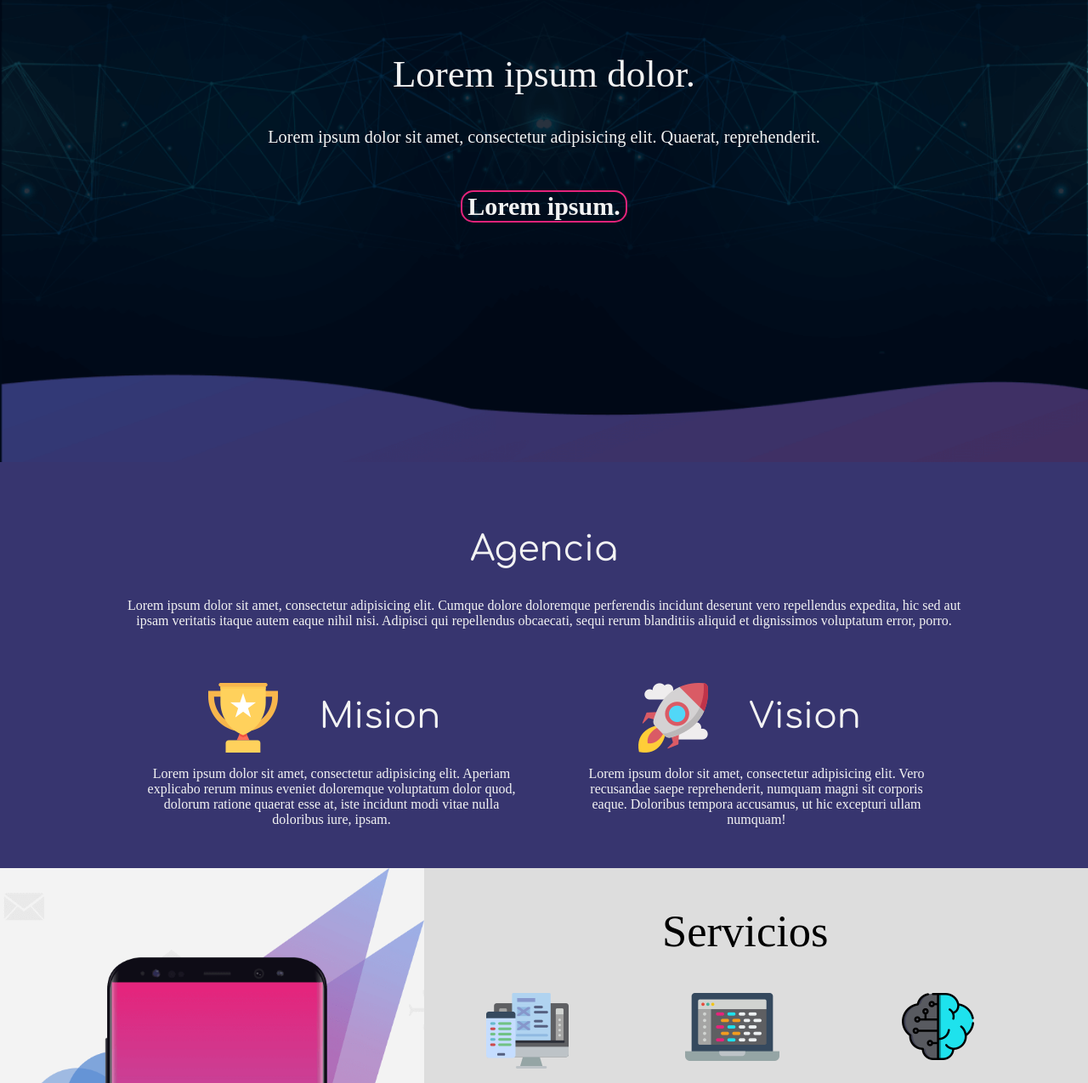
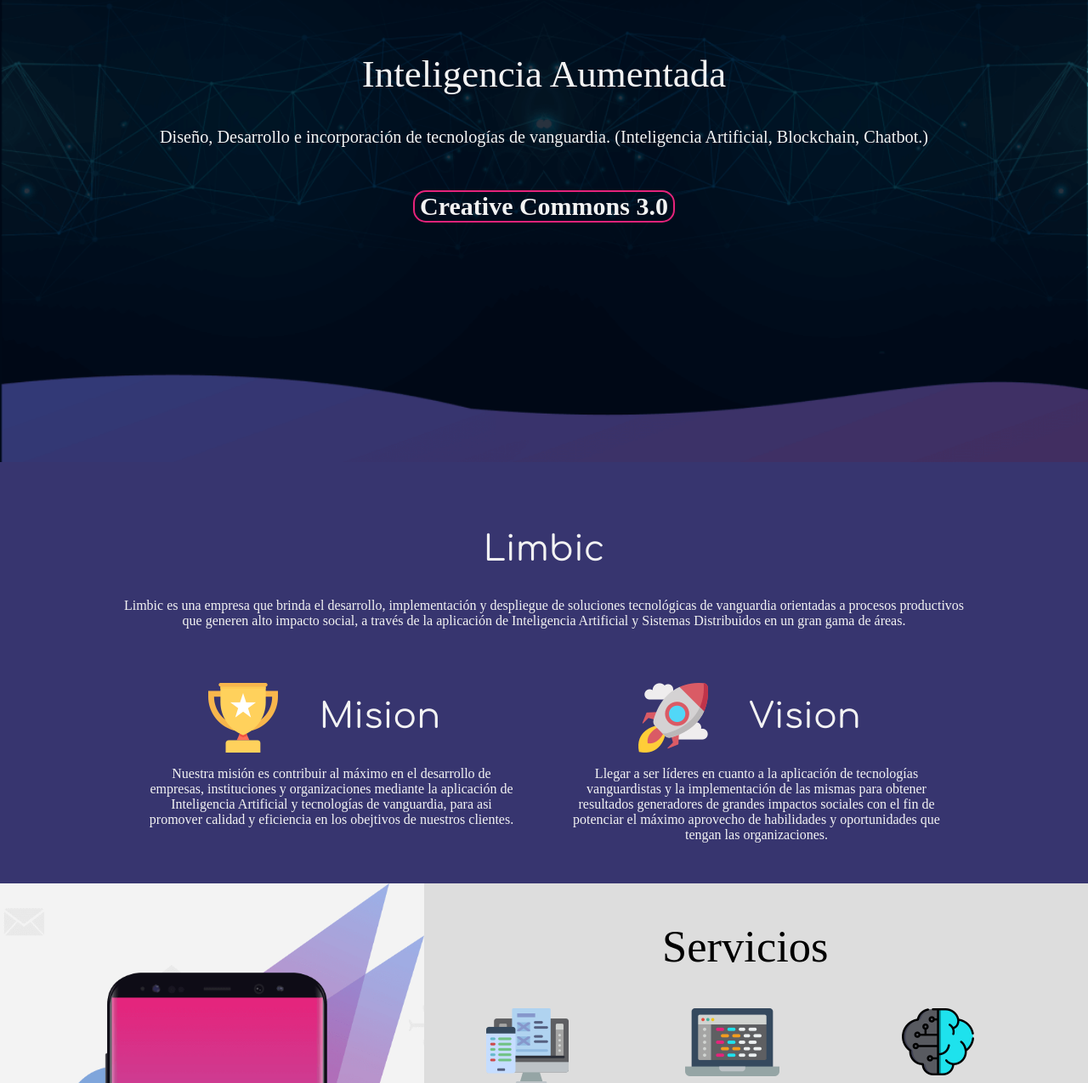
Before and after one commit to carllewisc/limbic, a plain HTML site: page index.html in a window 1280 px wide. Shown: the part 156-1431 px from the top of the page at 85% size. Drawn offline with Linux system fonts and the light colour scheme.

Commit message:
Cambiando texto de lorem a el titulo, vision, mision

```diff
--- a/index.html
+++ b/index.html
@@ -28,29 +28,29 @@
 		</div>
 
 		<div class="slogan">
-			<h2>Lorem ipsum dolor.</h2>
-			<p>Lorem ipsum dolor sit amet, consectetur adipisicing elit. Quaerat, reprehenderit. </p>
-			<h3>Lorem ipsum.</h3>
+			<h2>Inteligencia Aumentada</h2>
+			<p>Diseño, Desarrollo e incorporación de tecnologías de vanguardia. (Inteligencia Artificial, Blockchain, Chatbot.) </p>
+			<h3>Creative Commons 3.0</h3>
 		</div>
 	</header>
 
 	<main>
 		<div class="contenedor">
-			<h2 class="titulo">Agencia</h2>
-			<p>Lorem ipsum dolor sit amet, consectetur adipisicing elit. Cumque dolore doloremque perferendis incidunt deserunt vero repellendus expedita, hic sed aut ipsam veritatis itaque autem eaque nihil nisi. Adipisci qui repellendus obcaecati, sequi rerum blanditiis aliquid et dignissimos voluptatum error, porro.</p>
+			<h2 class="titulo">Limbic</h2>
+			<p>Limbic es una empresa que brinda el desarrollo, implementación y despliegue de soluciones tecnológicas de vanguardia orientadas a procesos productivos que generen alto impacto social, a través de la aplicación de Inteligencia Artificial y Sistemas Distribuidos en un gran gama de áreas.</p>
 			<div class="mision">
 				<header>
 					<img src="img/trofeo.png" alt="">
 					<h2>Mision</h2>
 				</header>
-				<p>Lorem ipsum dolor sit amet, consectetur adipisicing elit. Aperiam explicabo rerum minus eveniet doloremque voluptatum dolor quod, dolorum ratione quaerat esse at, iste incidunt modi vitae nulla doloribus iure, ipsam.</p>
+				<p>Nuestra misión es contribuir al máximo en el desarrollo de empresas, instituciones y organizaciones mediante la aplicación de Inteligencia Artificial y tecnologías de vanguardia, para asi promover calidad y eficiencia en los obejtivos de nuestros clientes.</p>
 			</div>
 			<div class="vision">
 				<header>
 					<img src="img/astronave.png" alt="">
 					<h2>Vision</h2>
 				</header>
-				<p>Lorem ipsum dolor sit amet, consectetur adipisicing elit. Vero recusandae saepe reprehenderit, numquam magni sit corporis eaque. Doloribus tempora accusamus, ut hic excepturi ullam numquam!</p>
+				<p>Llegar a ser líderes en cuanto a la aplicación de tecnologías vanguardistas y la implementación de las mismas para obtener resultados generadores de grandes impactos sociales con el fin de potenciar el máximo aprovecho de habilidades y oportunidades que tengan las organizaciones.</p>
 			</div>
 		</div>
 
```
